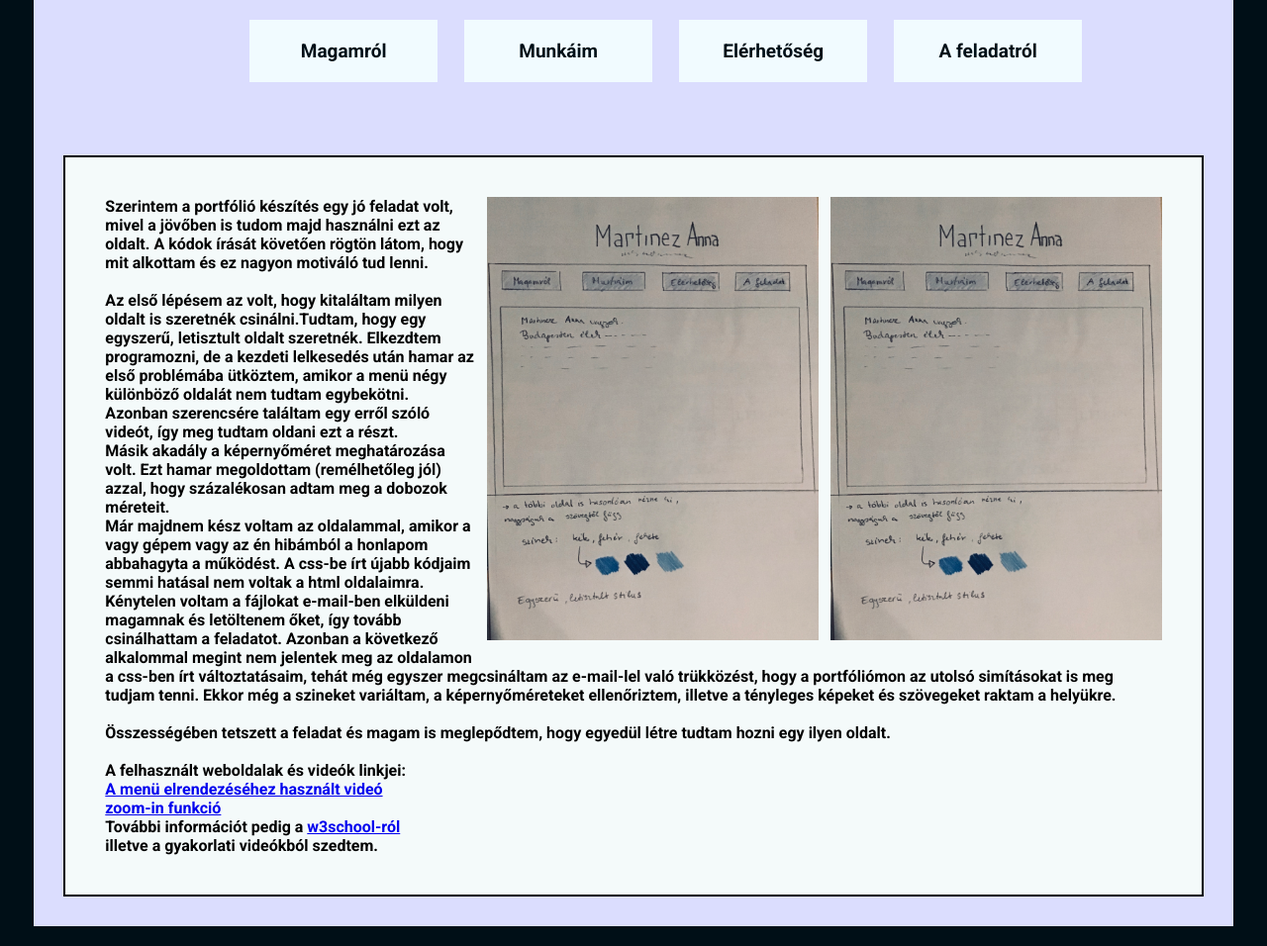
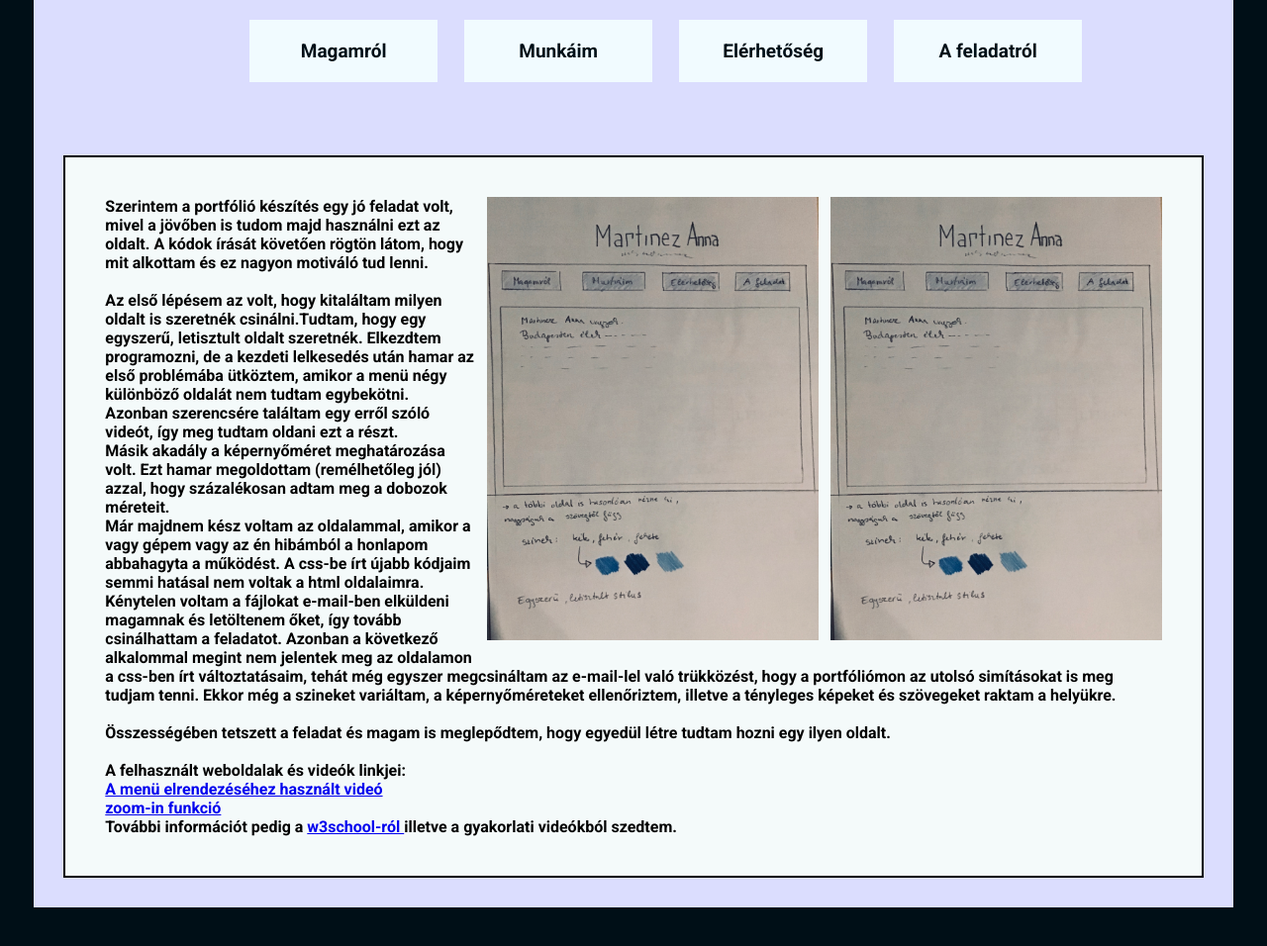
Before and after one commit to MartinezAnna/MartinezAnna_portfolio, a plain HTML site: page igykeszult (1) (1).html in a window 1280 px wide. Shown: the part 174-1130 px from the top of the page at 99% size. Drawn offline with Linux system fonts and the light colour scheme.

Commit message:
Update igykeszult (1) (1).html

```diff
--- a/igykeszult (1) (1).html
+++ b/igykeszult (1) (1).html
@@ -33,7 +33,7 @@
       A felhasznált weboldalak és videók linkjei:<br> <a href="https://www.youtube.com/watch?v=WSejxrpr6DE">A menü elrendezéséhez használt videó
         </a> <br> <a href="https://www.youtube.com/watch?v=QjvRBPwcgeE">zoom-in funkció
         </a> <br> További információt pedig a <a href="https://www.w3schools.com/css/css_font.asp">  w3school-ról
-        </a> <br> illetve a gyakorlati videókból szedtem.
+        </a> illetve a gyakorlati videókból szedtem.
     </div>
     </div>
 
```
